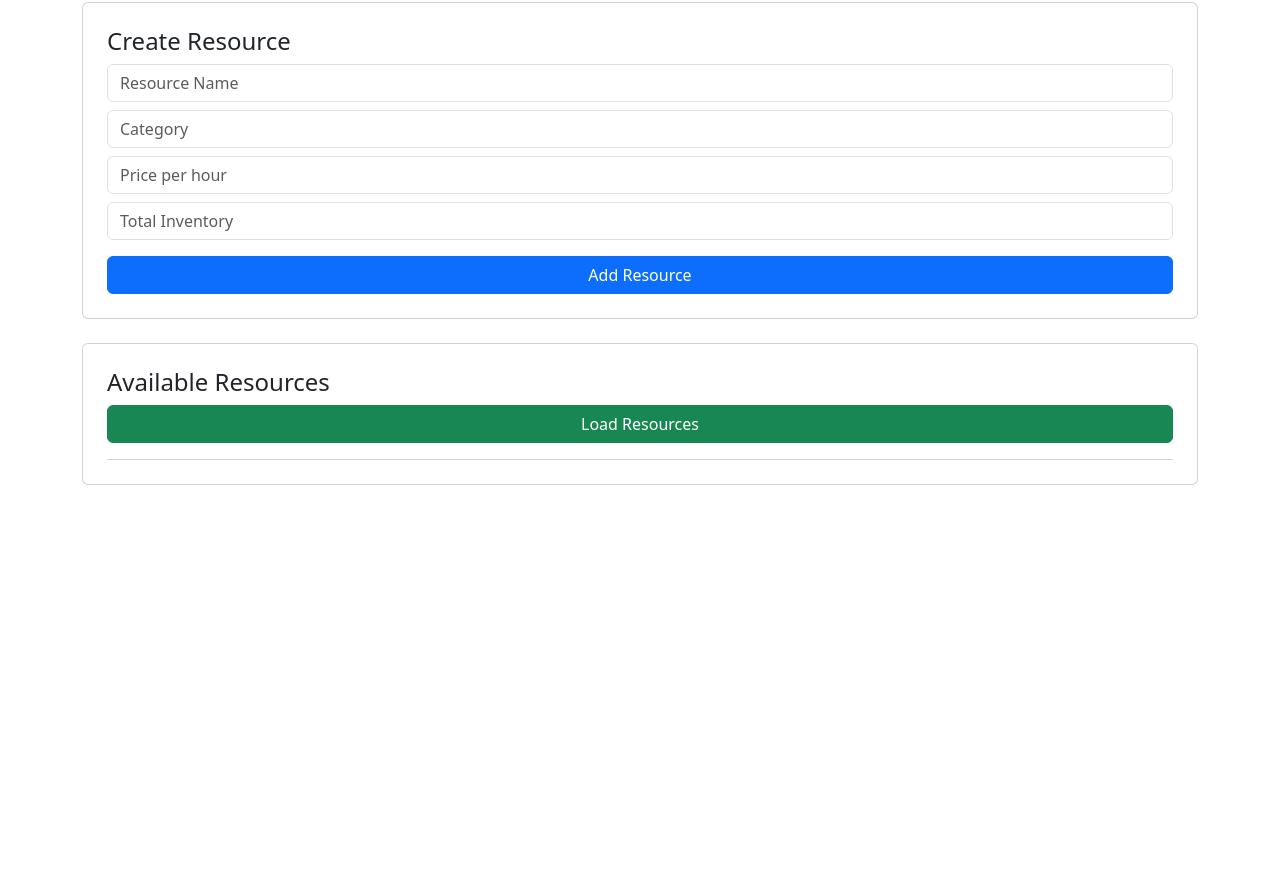
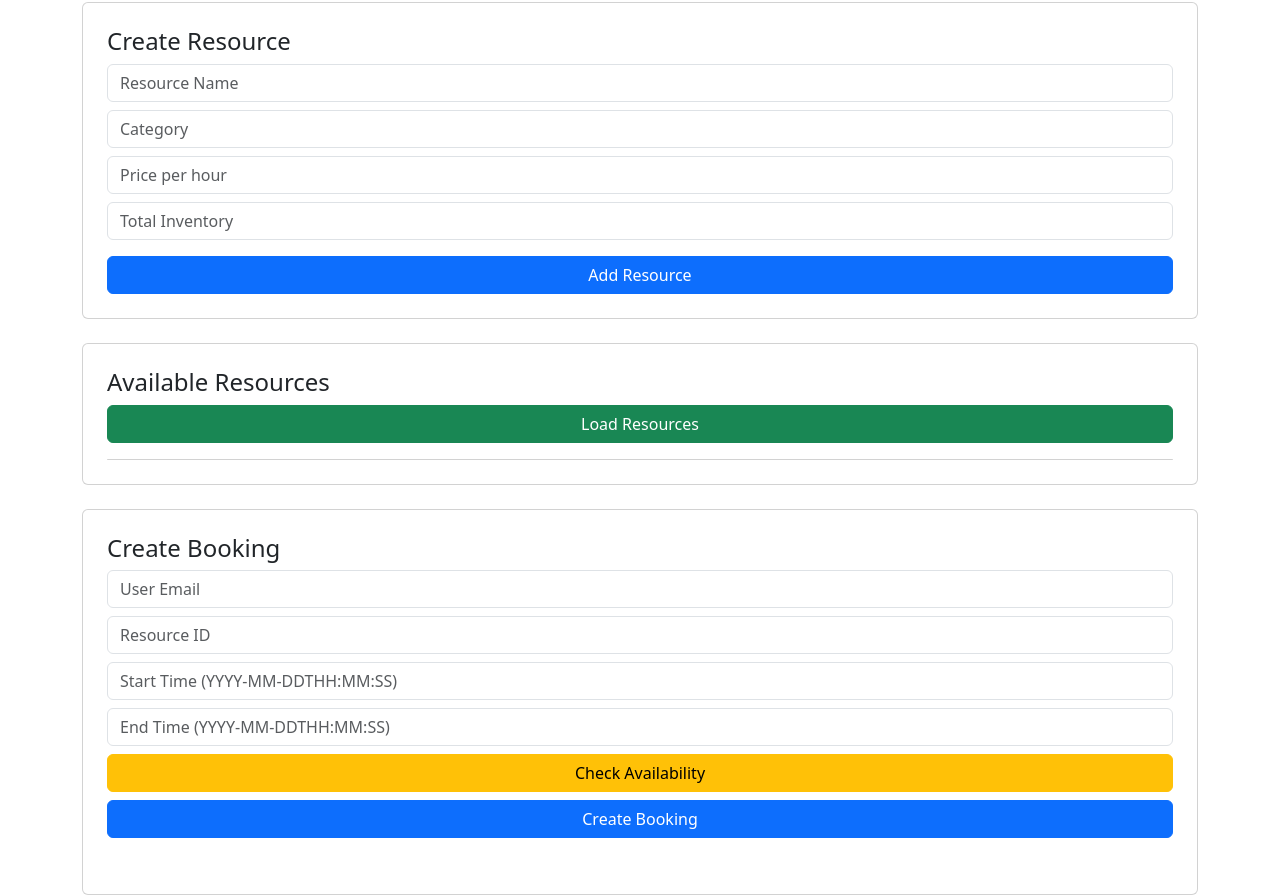
Before and after one commit to Atharva2024/SEPM-booking-engine, a plain HTML site: page frontend/index.html in a window 1280 px wide. Shown: the part 118-1013 px from the top of the page. Before the commit the page ends 800 px from the top, so only its background shows below. Drawn offline with nearby package versions, Linux system fonts and the light colour scheme.

Commit message:
add booking UI and availability check integration

```diff
--- a/frontend/index.html
+++ b/frontend/index.html
@@ -42,6 +42,32 @@ Load Resources
 
 </div>
 
+
+<div class="card p-4 mt-4">
+
+<h4>Create Booking</h4>
+
+<input id="email" class="form-control mb-2" placeholder="User Email">
+
+<input id="resourceId" class="form-control mb-2" placeholder="Resource ID">
+
+<input id="startTime" class="form-control mb-2" placeholder="Start Time (YYYY-MM-DDTHH:MM:SS)">
+
+<input id="endTime" class="form-control mb-2" placeholder="End Time (YYYY-MM-DDTHH:MM:SS)">
+
+<button class="btn btn-warning mb-2" onclick="checkAvailability()">
+Check Availability
+</button>
+
+<button class="btn btn-primary" onclick="createBooking()">
+Create Booking
+</button>
+
+<p id="availabilityResult" class="mt-3 fw-bold"></p>
+
+</div>
+
+
 <script src="script.js"></script>
 
 </body>
--- a/frontend/script.js
+++ b/frontend/script.js
@@ -38,8 +38,64 @@ async function loadResources() {
         item.className = "list-group-item";
 
         item.innerText =
-            `${resource.name} | ₹${resource.price_per_hour}/hr | inventory: ${resource.total_inventory}`;
+    `ID: ${resource.id} | ${resource.name} | ₹${resource.price_per_hour}/hr | inventory: ${resource.total_inventory}`;
 
         list.appendChild(item);
     });
 }
+async function checkAvailability() {
+
+    const resourceId = document.getElementById("resourceId").value;
+    const start = document.getElementById("startTime").value;
+    const end = document.getElementById("endTime").value;
+
+    const response = await fetch(
+        `${API}/availability?resource_id=${resourceId}&start_time=${start}&end_time=${end}`
+    );
+
+    const data = await response.json();
+
+    const result = document.getElementById("availabilityResult");
+
+    if (data.available) {
+        result.innerText = " Slot Available";
+        result.style.color = "green";
+    } else {
+        result.innerText = " Slot Not Available";
+        result.style.color = "red";
+    }
+}
+
+async function createBooking() {
+
+    const booking = {
+        user_email: document.getElementById("email").value,
+        start_time: document.getElementById("startTime").value,
+        end_time: document.getElementById("endTime").value,
+        items: [
+            {
+                resource_id: parseInt(document.getElementById("resourceId").value),
+                quantity: 1
+            }
+        ]
+    };
+
+    const response = await fetch(`${API}/bookings`, {
+        method: "POST",
+        headers: { "Content-Type": "application/json" },
+        body: JSON.stringify(booking)
+    });
+
+    const data = await response.json();
+
+    if (response.ok) {
+    alert("Booking created successfully!");
+
+    document.getElementById("email").value = "";
+    document.getElementById("resourceId").value = "";
+    document.getElementById("startTime").value = "";
+    document.getElementById("endTime").value = "";
+    document.getElementById("availabilityResult").innerText = "";
+} else {
+    alert(data.detail);
+}}
```
